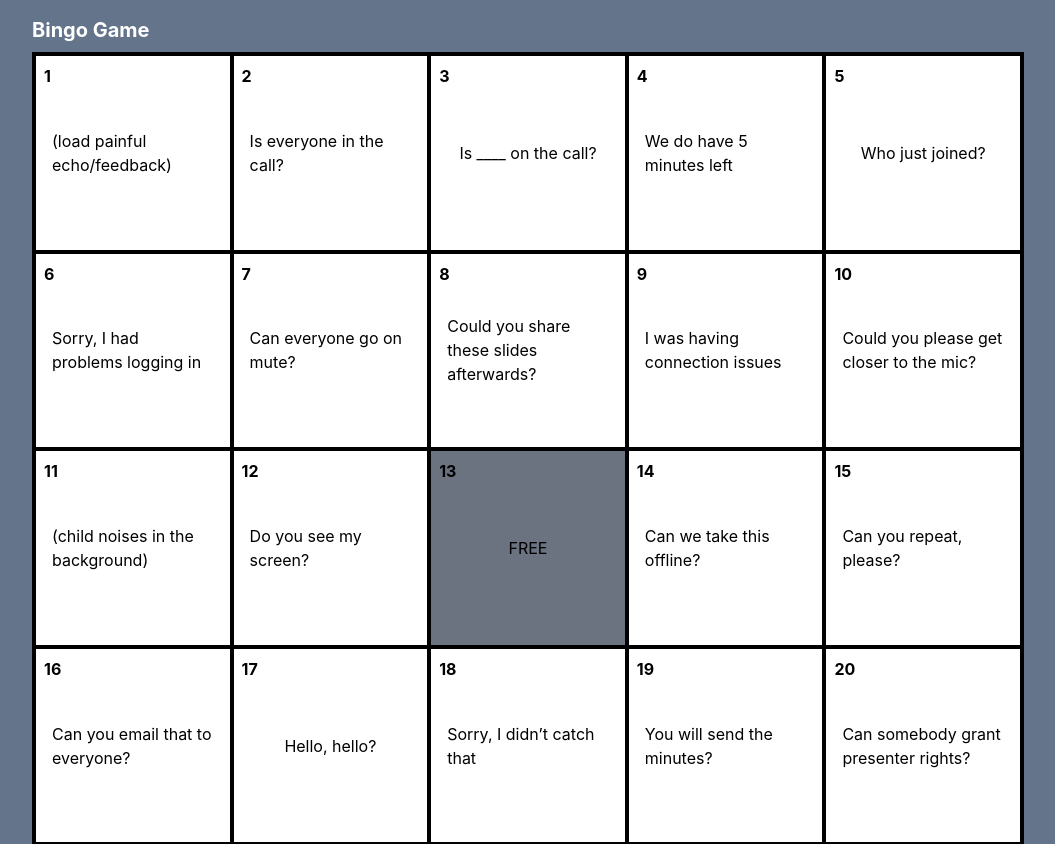
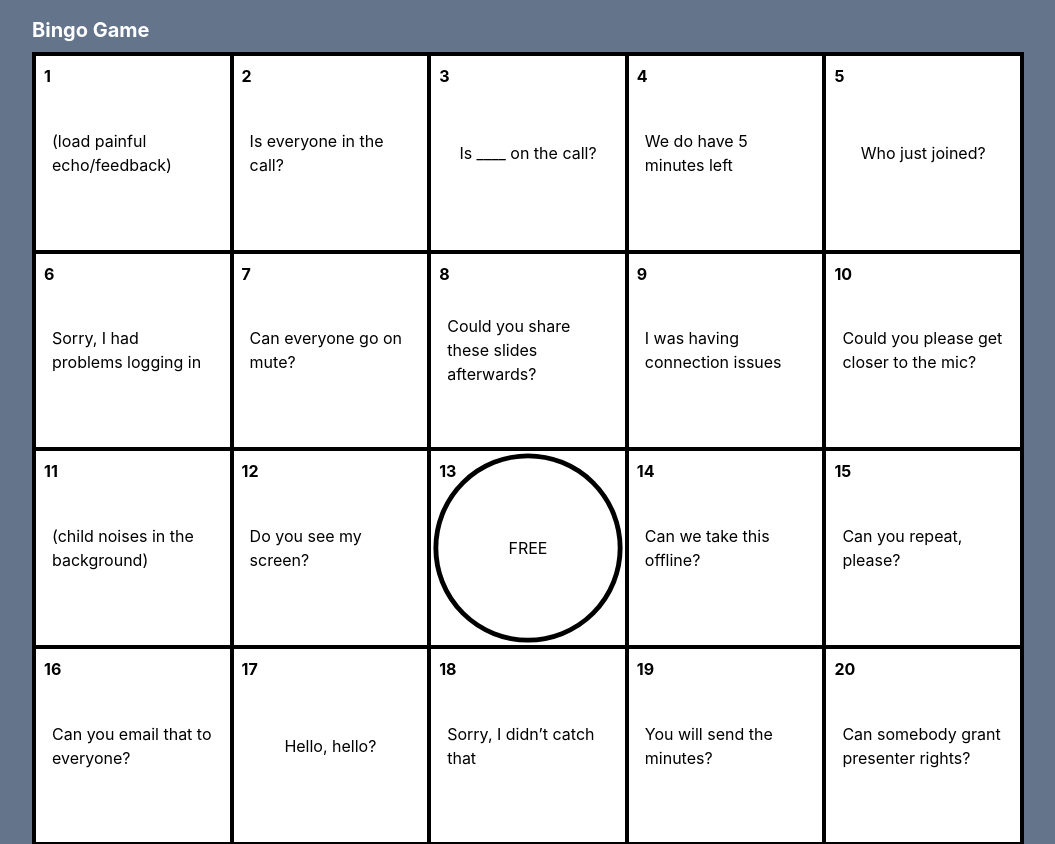
Before and after one commit to nkear003/bingo-game, a React (Create React App) app: page / in a window 1280 px wide. Shown: the top 844 px of the page, without its empty margins (112-1167 px from the left). Built offline with nearby package versions, Linux system fonts and the light colour scheme.

Commit message:
Add stamp

```diff
--- a/src/Cell.tsx
+++ b/src/Cell.tsx
@@ -8,11 +8,16 @@ type CellProps = {
 const Cell = ({ text, index, handleClick, selected }: CellProps) => {
   return (
     <div
-      className={`transition-colors border-2 border-black flex flex-col justify-center items-center aspect-square border-box lg:hover:bg-gray-500 lg:relative lg:p-4 ${
-        selected ? "bg-gray-500" : ""
-      }`}
+      className="transition-colors border-2 border-black flex flex-col justify-center items-center aspect-square border-box relative lg:hover:bg-gray-500 lg:p-4"
       onClick={() => handleClick(index)}
     >
+      {selected && (
+        <img
+          src="/stamp.svg"
+          className="absolute inset-0 w-full h-full"
+          alt="Bingo Stamp"
+        />
+      )}
       <span className="font-bold lg:absolute lg:top-2 lg:left-2">{index}</span>
       <span className="hidden lg:block">{text}</span>
     </div>
```
Also changed, not shown: public/stamp.svg (added).
